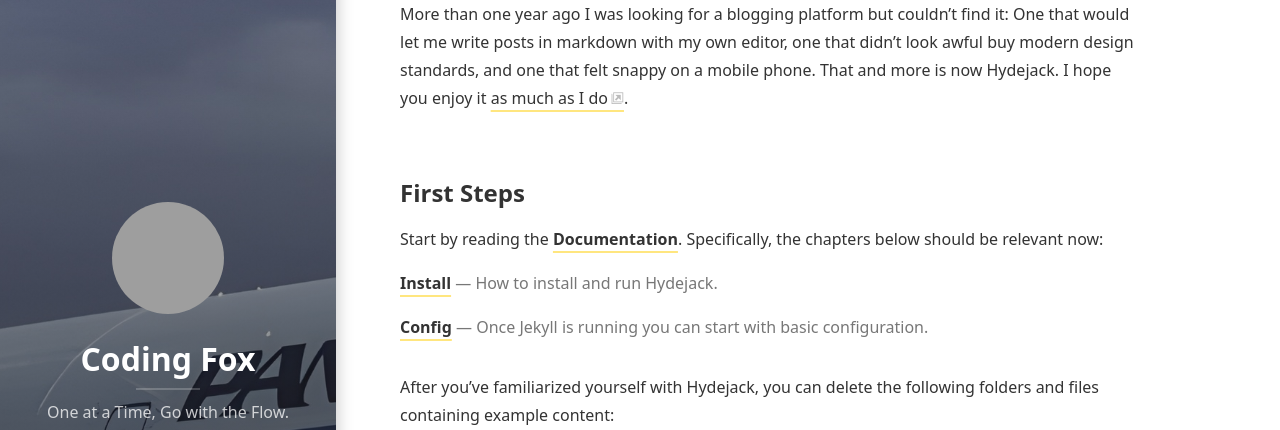
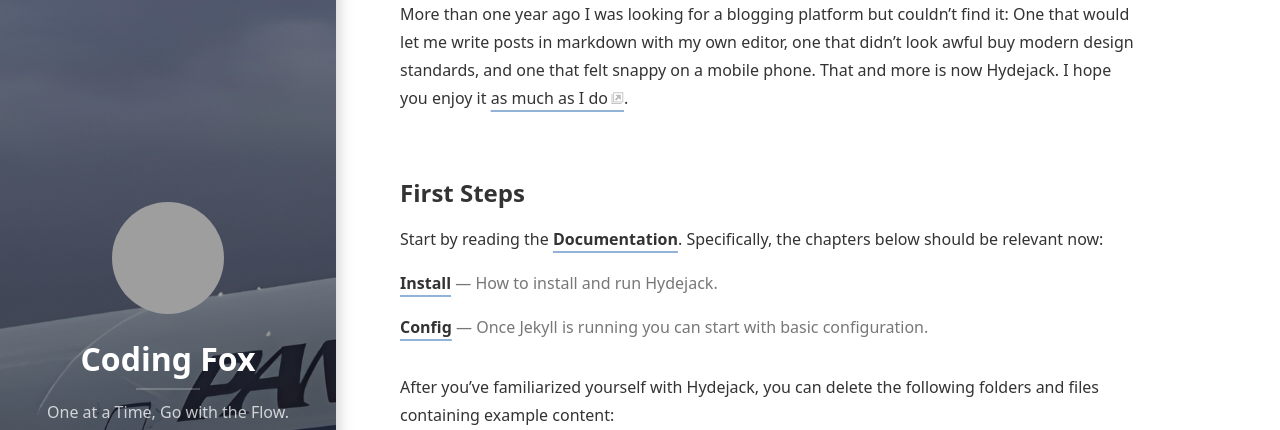
Before and after one commit to KyleLee0430/KyleLee0430.github.io, a Jekyll site: the page built from index.md, in a window 1280 px wide and 1400 px high. Shown: the part 263-693 px from the top of the window. Built offline with Jekyll 4.4.1, drawn with Linux system fonts in a browser that asks for light colours; cached includes are drawn as plain includes; nearby versions of some CDN libraries; some web fonts are replaced; library files that are not in the unit come from our copies; grey boxes are pictures that could not be loaded.

Commit message:
config.yml update

```diff
--- a/_config.yml
+++ b/_config.yml
@@ -95,7 +95,7 @@ paginate_path:         /blog/:num/
 
 # Sidebar image and theme color of the site.
 accent_image:          /assets/img/Pan_Am.jpg
-accent_color:          rgb(255, 205, 0) # rgb(79,177,186)
+accent_color:          rgb(39, 103, 173) # rgb(79,177,186)
 
 # This is used for the `theme-color` meta tag,
 # which changes the background color of the browser UI in certain browsers.
```
